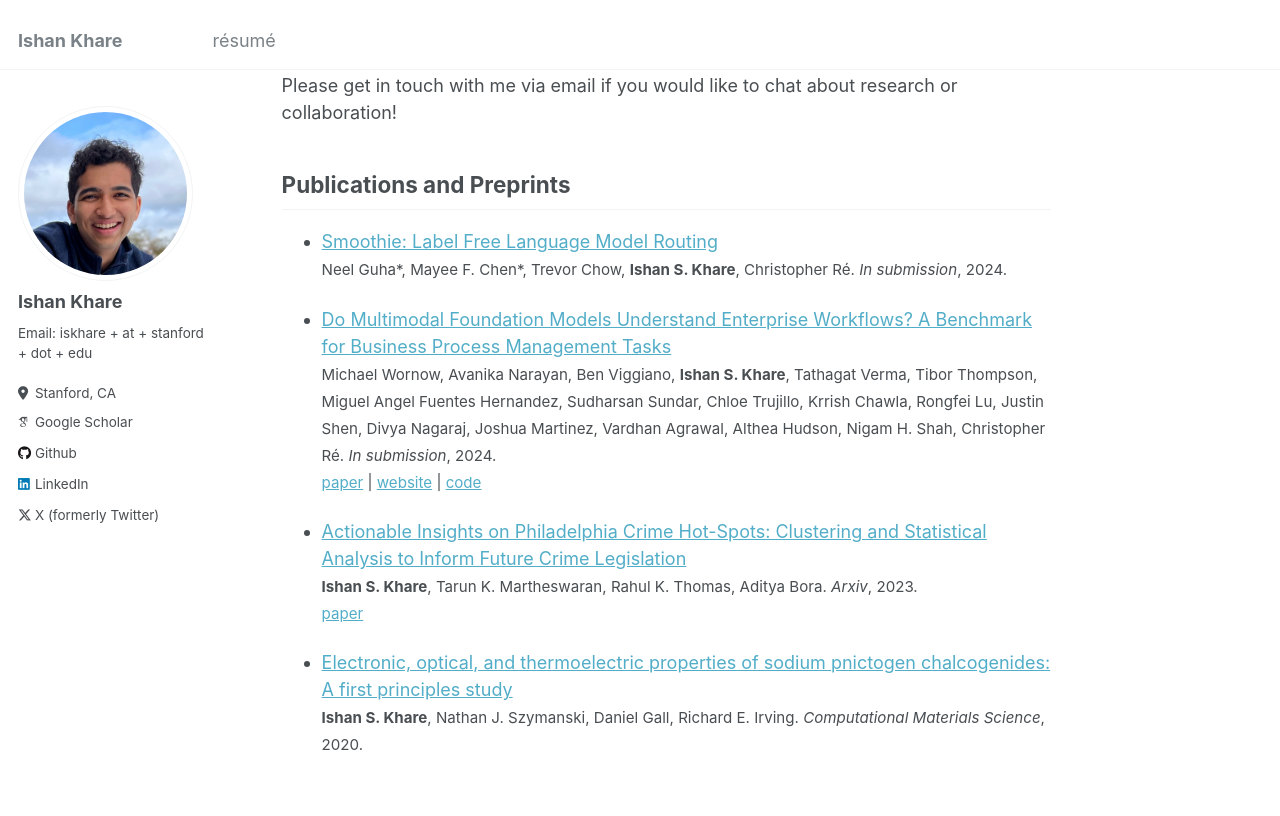
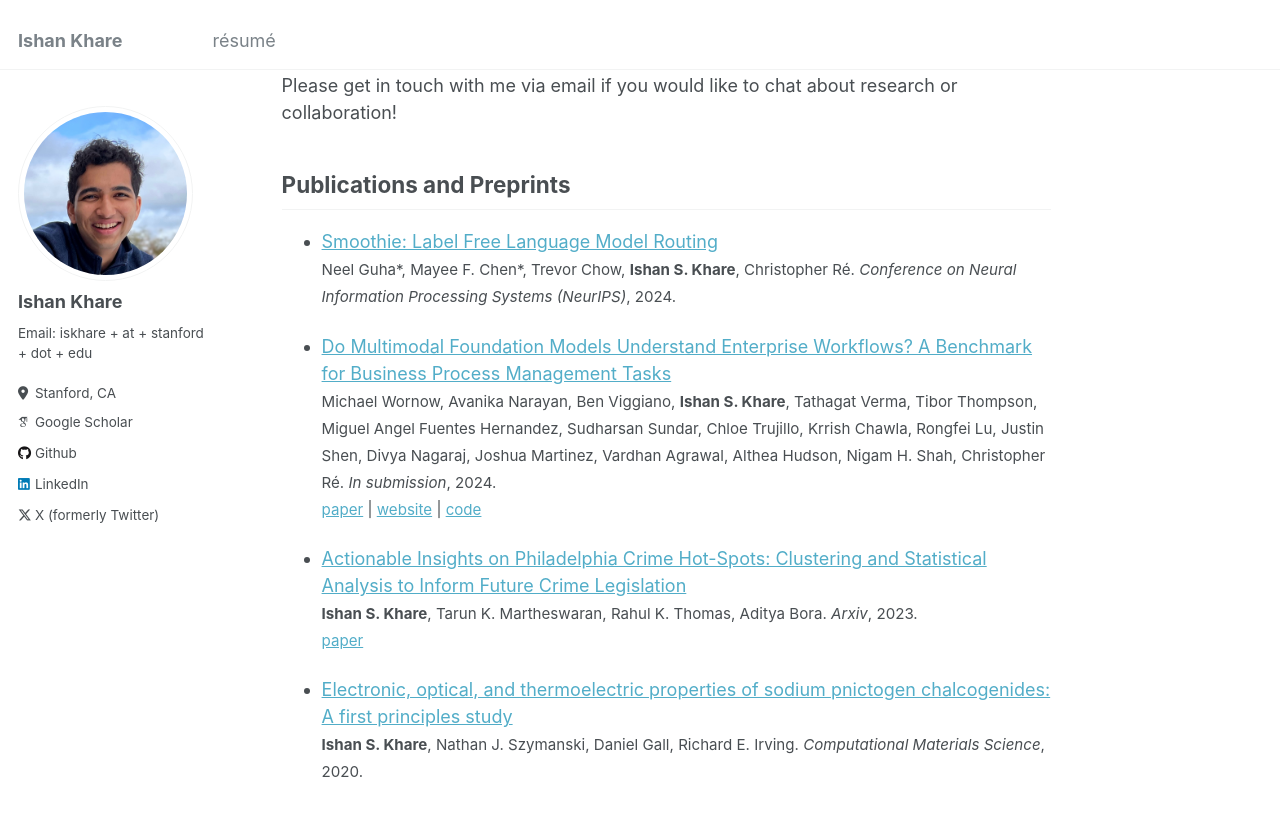
Before and after one commit to iskhare/iskhare.github.io, a Jekyll site: the page built from _pages/about.md, in a window 1280 px wide and 900 px high, scrolled down 312 px. Shown: the top 816 px of the window. Built offline with Jekyll 4.4.1, drawn with Linux system fonts in a browser that asks for light colours; some web fonts are replaced.

Commit message:
Update about.md

```diff
--- a/_pages/about.md
+++ b/_pages/about.md
@@ -18,7 +18,7 @@ Please get in touch with me via email if you would like to chat about research o
 Publications and Preprints
 ------
 - [Smoothie: Label Free Language Model Routing]()<br>
-  <span style="font-size:4mm;">Neel Guha\*, Mayee F. Chen\*, Trevor Chow, **Ishan S. Khare**, Christopher Ré. *In submission*, 2024.</span><br>
+  <span style="font-size:4mm;">Neel Guha\*, Mayee F. Chen\*, Trevor Chow, **Ishan S. Khare**, Christopher Ré. *Conference on Neural Information Processing Systems (NeurIPS)*, 2024.</span><br>
 
 - [Do Multimodal Foundation Models Understand Enterprise Workflows? A Benchmark for Business Process Management Tasks](https://arxiv.org/abs/2406.13264)<br>
   <span style="font-size:4mm;">Michael Wornow, Avanika Narayan, Ben Viggiano, **Ishan S. Khare**, Tathagat Verma, Tibor Thompson, Miguel Angel Fuentes Hernandez, Sudharsan Sundar, Chloe Trujillo, Krrish Chawla, Rongfei Lu, Justin Shen, Divya Nagaraj, Joshua Martinez, Vardhan Agrawal, Althea Hudson, Nigam H. Shah, Christopher Ré. *In submission*, 2024.</span><br>
```
